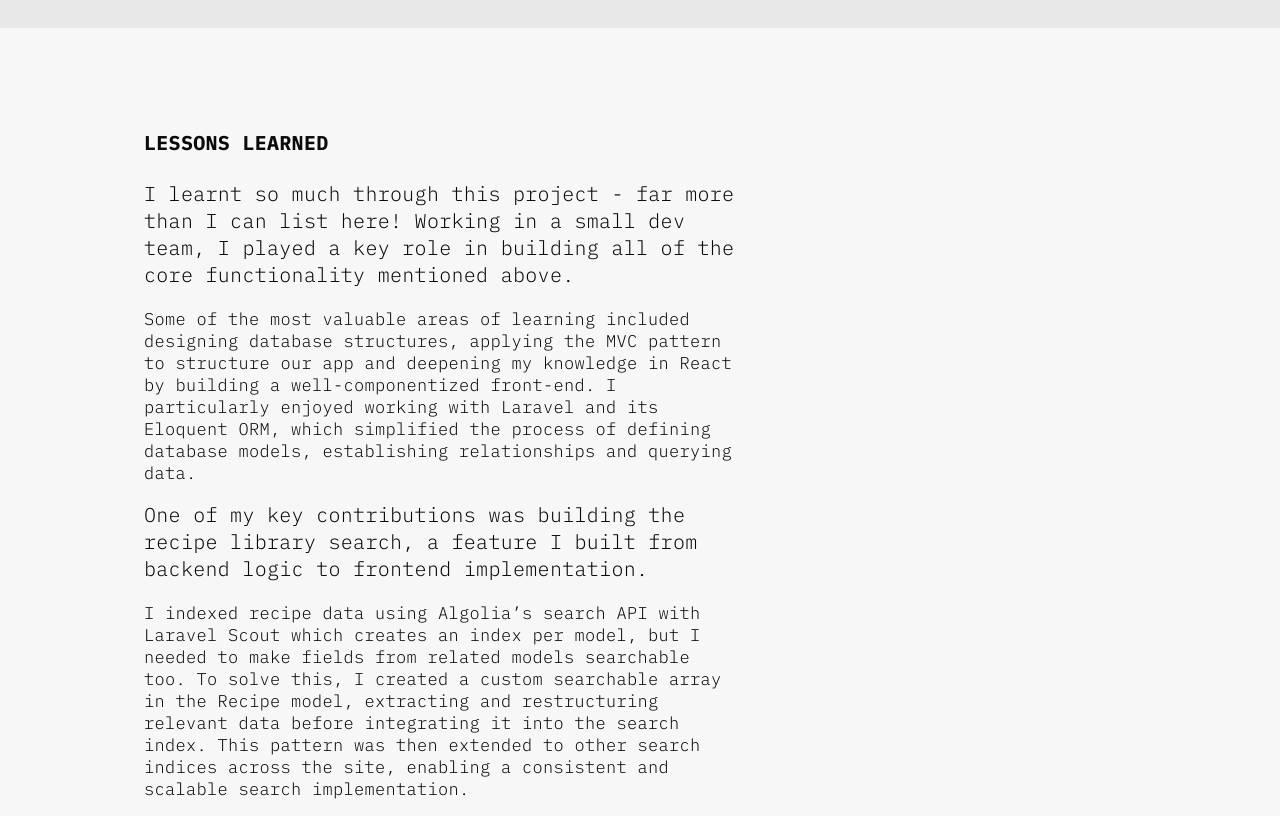
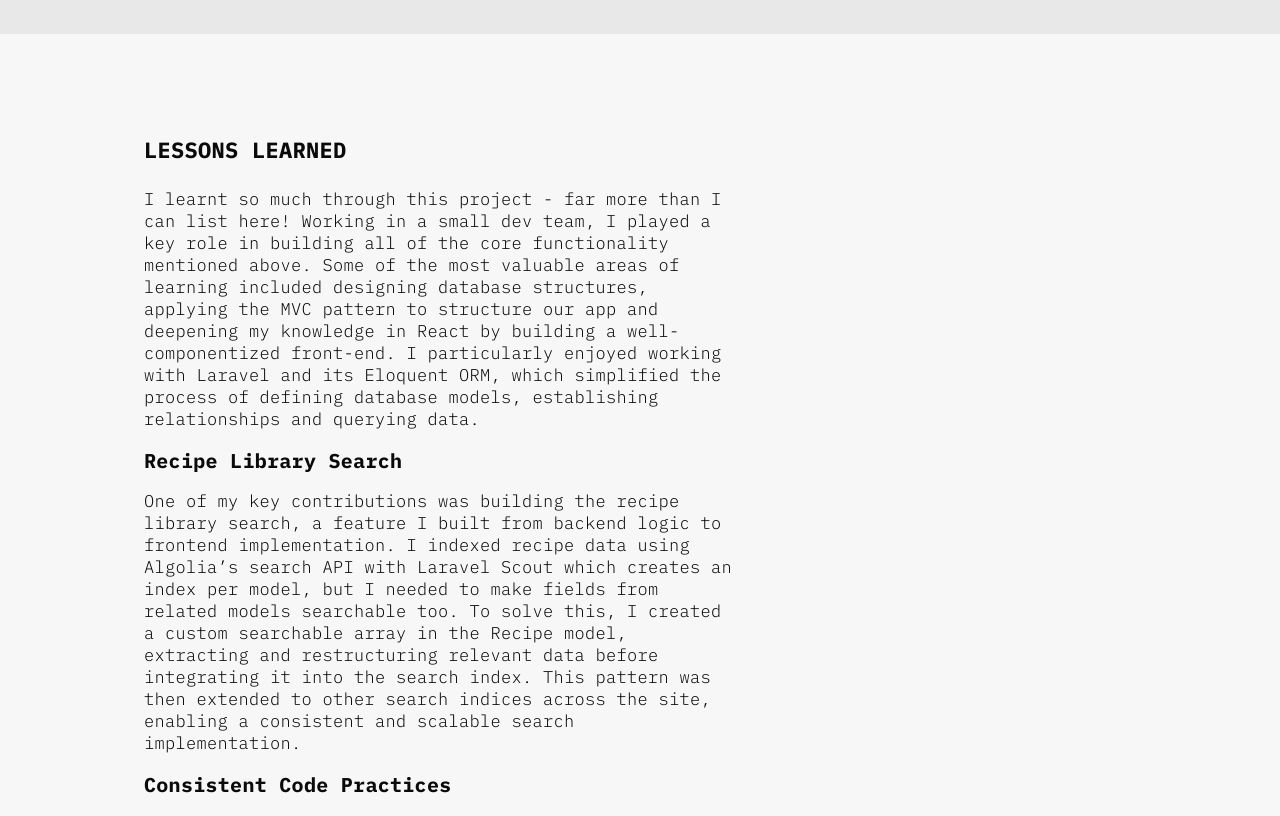
Before and after one commit to emily-berryman/dev-portfolio-24, a Next.js app: page /project/ka-ora-ka-ako in a window 1280 px wide. Shown: the part 1940-2756 px from the top of the page. Built offline with nearby package versions, Linux system fonts and the light colour scheme; a web font is replaced by a local one.

Commit message:
Update project layout and content structure:

```diff
--- a/src/app/page.module.css
+++ b/src/app/page.module.css
@@ -51,7 +51,7 @@
 }
 
 .workSection {
-	margin: 0 var(--space-xl-2) var(--space-xl-2);
+	margin: 0 var(--space-xl-2) var(--space-xl-3);
 }
 
 @media (max-width: 26.35rem) {
--- a/src/app/project/[slug]/page.tsx
+++ b/src/app/project/[slug]/page.tsx
@@ -126,7 +126,9 @@ export default async function ProjectPage({
 						<h2 className={styles.subHeading}>Lessons Learned</h2>
 						{project.lessonsLearned.map((lesson, index) => (
 							<React.Fragment key={index}>
-								<p className={styles.highlightParagraph}>{lesson.title}</p>
+								{lesson.title && (
+									<h3 className={styles.lessonTitle}>{lesson.title}</h3>
+								)}
 								<p>{lesson.description}</p>
 							</React.Fragment>
 						))}
--- a/src/app/project/[slug]/projectpage.module.css
+++ b/src/app/project/[slug]/projectpage.module.css
@@ -21,8 +21,9 @@
 	transform: translateY(4px);
 }
 
-.highlightParagraph {
+.lessonTitle {
 	font-size: var(--font-size-h3);
+	margin-bottom: var(--space-m);
 }
 
 .lessonsLearnedSection {
@@ -164,7 +165,7 @@
 }
 
 .subHeading {
-	font-size: var(--font-size-h3);
+	font-size: var(--font-size-h2);
 	text-transform: uppercase;
 	margin-bottom: var(--space-l);
 }
--- a/src/components/projectoverview.module.css
+++ b/src/components/projectoverview.module.css
@@ -2,7 +2,7 @@
 	display: flex;
 	align-items: flex-start;
 	margin-inline: var(--space-xl-2);
-	margin-bottom: var(--space-l);
+	margin-bottom: var(--space-xl-3);
 	gap: var(--space-l);
 }
 
--- a/src/data/ProjectData.tsx
+++ b/src/data/ProjectData.tsx
@@ -186,22 +186,19 @@ export const projectCaseStudyData = [
 		],
 		lessonsLearned: [
 			{
-				title:
-					"I learnt so much through this project - far more than I can list here! Working in a small dev team, I played a key role in building all of the core functionality mentioned above.",
+				title: "",
 				description:
-					"Some of the most valuable areas of learning included designing database structures, applying the MVC pattern to structure our app and deepening my knowledge in React by building a well-componentized front-end. I particularly enjoyed working with Laravel and its Eloquent ORM, which simplified the process of defining database models, establishing relationships and querying data.",
+					"I learnt so much through this project - far more than I can list here! Working in a small dev team, I played a key role in building all of the core functionality mentioned above. Some of the most valuable areas of learning included designing database structures, applying the MVC pattern to structure our app and deepening my knowledge in React by building a well-componentized front-end. I particularly enjoyed working with Laravel and its Eloquent ORM, which simplified the process of defining database models, establishing relationships and querying data.",
 			},
 			{
-				title:
-					"One of my key contributions was building the recipe library search, a feature I built from backend logic to frontend implementation.",
+				title: "Recipe Library Search",
 				description:
-					"I indexed recipe data using Algolia’s search API with Laravel Scout which creates an index per model, but I needed to make fields from related models searchable too. To solve this, I created a custom searchable array in the Recipe model, extracting and restructuring relevant data before integrating it into the search index. This pattern was then extended to other search indices across the site, enabling a consistent and scalable search implementation.",
+					"One of my key contributions was building the recipe library search, a feature I built from backend logic to frontend implementation. I indexed recipe data using Algolia’s search API with Laravel Scout which creates an index per model, but I needed to make fields from related models searchable too. To solve this, I created a custom searchable array in the Recipe model, extracting and restructuring relevant data before integrating it into the search index. This pattern was then extended to other search indices across the site, enabling a consistent and scalable search implementation.",
 			},
 			{
-				title:
-					"A big lesson I took away was the importance of consistent code structure, especially as a project scales.",
+				title: "Consistent Code Practices",
 				description:
-					"Early on, I noticed inconsistencies in how formatting, structure, and best practices were being applied, leading to extra time spent during PR reviews.To address this, I researched, implemented, and documented a semi-automated linting and formatting solution to support consistent practices. I also created README guidelines for controller patterns and collaborated with colleagues to integrate linting checks into our GitHub Actions workflow. This ensured that developers were alerted to issues before opening a PR, significantly reducing back-and-forth in reviews.",
+					"A big lesson I took away was the importance of consistent code structure, especially as a project scales. Early on, I noticed inconsistencies in how formatting, structure, and best practices were being applied, leading to extra time spent during PR reviews.To address this, I researched, implemented, and documented a semi-automated linting and formatting solution to support consistent practices. I also created README guidelines for controller patterns and collaborated with colleagues to integrate linting checks into our GitHub Actions workflow. This ensured that developers were alerted to issues before opening a PR, significantly reducing back-and-forth in reviews.",
 			},
 		],
 		lessonsLearnedImg: [
@@ -280,22 +277,19 @@ export const projectCaseStudyData = [
 		],
 		lessonsLearned: [
 			{
-				title:
-					"I joined partway through the rebuild, and was mentored by two senior developers who played an important role in honing my dev skills post graduation from Dev Academy.",
+				title: "",
 				description:
-					"Their guidance helped me deepen my understanding of clean code practices, accessibility-focused development, testing, responsive design, and collaborative coding approaches.",
+					"I joined partway through the rebuild, and was mentored by two senior developers who played an important role in honing my dev skills post graduation from Dev Academy. Their guidance helped me deepen my understanding of clean code practices, accessibility-focused development, testing, responsive design, and collaborative coding approaches.",
 			},
 			{
-				title:
-					"Building the initial iteration of the subject glossary was one of my first key responsibilities.",
+				title: "Subject Glossary",
 				description:
-					"I created a content glossary taxonomy within Drupal, which was then pre-processed to integrate with Algolia’s search API. This allowed users to filter and search for terms, while also viewing how those terms were used across different subject areas. There were several complex factors and logic considerations to make this functionality work seamlessly. I was also responsible for this feature end-to-end, developing a responsive and accessible front end with Vue.js for a smooth user experience.",
+					"Building the initial iteration of the subject glossary was one of my first key responsibilities. I created a content glossary taxonomy within Drupal, which was then pre-processed to integrate with Algolia’s search API. This allowed users to filter and search for terms, while also viewing how those terms were used across different subject areas. There were several complex factors and logic considerations to make this functionality work seamlessly. I was also responsible for this feature end-to-end, developing a responsive and accessible front end with Vue.js for a smooth user experience.",
 			},
 			{
-				title:
-					"I also co-led an accessibility audit of the existing site content and structure.",
+				title: "Accessibility Focused Development",
 				description:
-					"My colleague and I collaborated with the wider web team to research and implement a framework that would help developers, designers, and web advisors consistently follow accessibility best practices. As a result of this process, accessibility knowledge across the team grew significantly, allowing us to address existing issues and establish a clear approach to prevent future challenges.",
+					"I also co-led an accessibility audit of the existing site content and structure. My colleague and I collaborated with the wider web team to research and implement a framework that would help developers, designers, and web advisors consistently follow accessibility best practices. As a result of this process, accessibility knowledge across the team grew significantly, allowing us to address existing issues and establish a clear approach to prevent future challenges.",
 			},
 		],
 		lessonsLearnedImg: [
```
